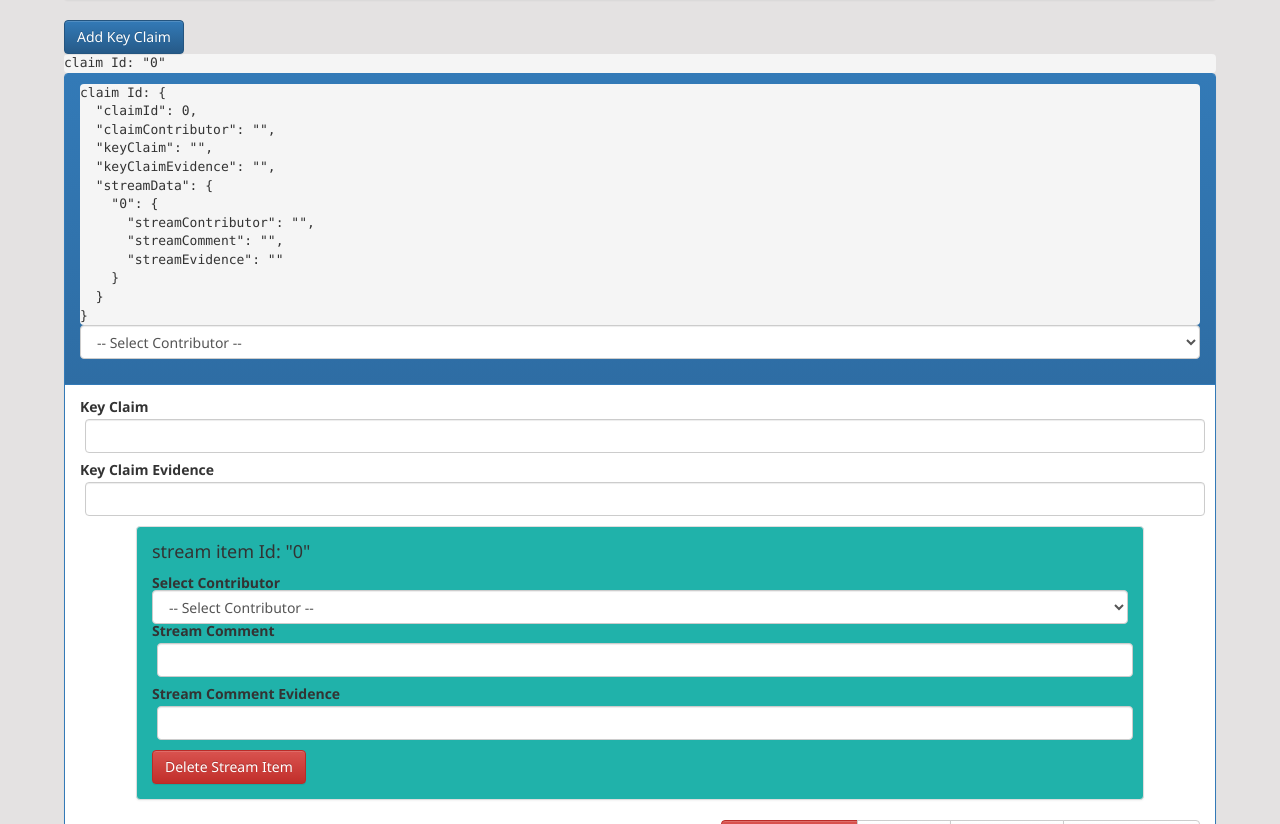
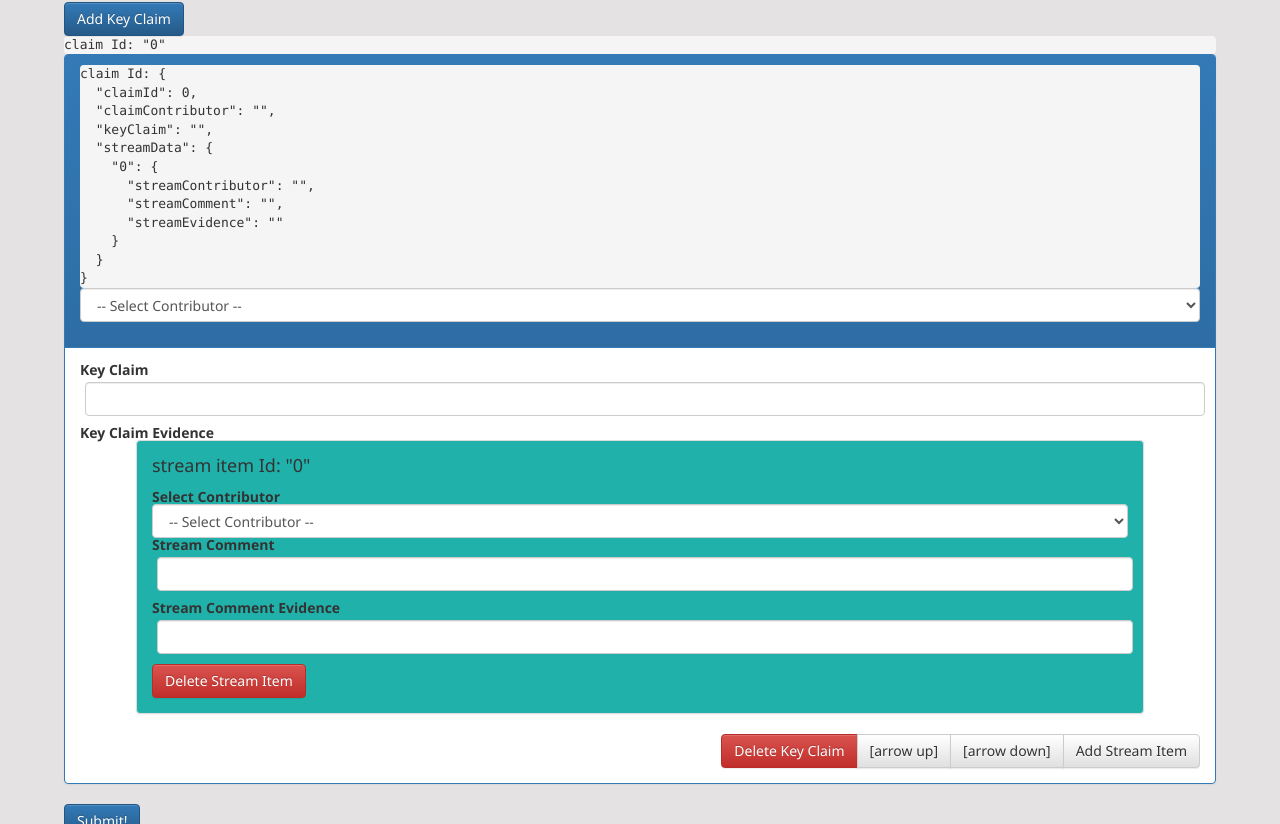
Before and after one commit to prime-hadar-policy-bytes/policy_bytes, a React (Create React App) app: page /topicEdit in a window 1280 px wide. Shown: the part 1719-2543 px from the top of the page. Built offline with nearby package versions, Linux system fonts and the light colour scheme; no server answers.

Commit message:
removed claimEvidence

```diff
--- a/src/components/Admin/TopicEdit/KeyClaimForm.jsx
+++ b/src/components/Admin/TopicEdit/KeyClaimForm.jsx
@@ -93,11 +93,6 @@ class KeyClaimForm extends Component {
                             value={this.props.keyClaims[this.props.claimId].keyClaim}
                             type="text"/>
                 <ControlLabel>Key Claim Evidence</ControlLabel>
-                <FormControl onChange={this.handleChange}
-                                id={this.props.claimId}
-                                name="keyClaimEvidence"
-                                value={this.props.keyClaims[this.props.claimId].keyClaimEvidence}
-                                type="text"/>
 
 {/* Variable holding .map of <StreamItemForm>  */}
             {streamItemForms}
--- a/src/redux/reducers/atticusTopicEditReducer.js
+++ b/src/redux/reducers/atticusTopicEditReducer.js
@@ -21,7 +21,6 @@ let emptyTopicEditCache = {
             claimId: 0,
             claimContributor: '',
             keyClaim: '',
-            keyClaimEvidence: '',
             streamData: {
                 0: {
                     streamContributor: '',
```
